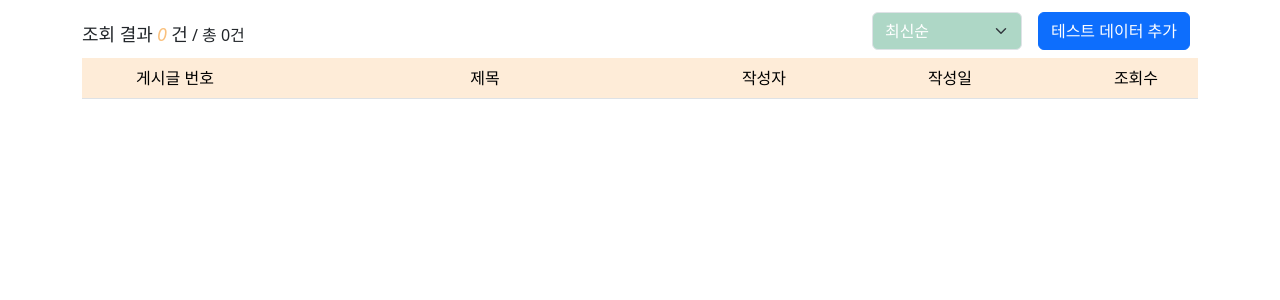
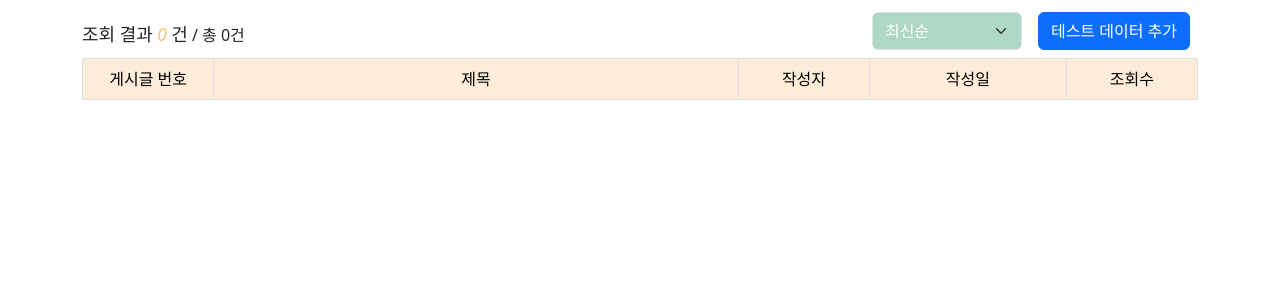
Before and after one commit to sieuno3o/kkyulboard, a Flask app: page /board/index in a window 1280 px wide. Shown: the part 78-378 px from the top of the page. Run offline with Flask 3, Linux system fonts and the light colour scheme; data comes from the database, SQL or seed files in the repository; data that the repository does not hold is empty; some libraries are stand-ins or nearby versions.

Commit message:
style board * title 부분 색상 변경 * table-boardered 속성 추가

```diff
--- a/static/css/board.css
+++ b/static/css/board.css
@@ -3,18 +3,23 @@
     font-weight: normal;
     background-color: rgba(250, 193, 126, 0.3);
 }
+
 .table th:nth-child(1) {
-    width: 15%;
+    width: 10%;
 }
+
 .table th:nth-child(2) {
-    width: 35%;
+    width: 40%;
 }
+
 .table th:nth-child(3) {
     width: 10%;
 }
+
 .table th:nth-child(4) {
-    width: 20%;
+    width: 15%;
 }
+
 .table th:nth-child(5) {
     width: 10%;
 }
@@ -63,3 +68,11 @@
     border-radius: 5px;
     padding: 3px 10px;
 }
+
+.board-td-custom {
+    color: #222222;
+}
+
+.table-rounded {
+    border-radius: 10px; /* Adjust the value to change the roundness */
+}
--- a/templates/board/index.html
+++ b/templates/board/index.html
@@ -38,7 +38,7 @@
                 </div>
             </div>
 
-            <table class="table postTable">
+            <table class="table postTable table-bordered">
                 <thead>
                 <tr>
                     <th class="postNum">게시글 번호</th>
@@ -52,7 +52,7 @@
                 {% for post in pag.items %}
                     <tr>
                         <td style="text-align: center;">{{ stIdx + loop.index0 }}</td>
-                        <td><a href="#">{{ post.title }}</a></td>
+                        <td><a class="board-td-custom" href="#">{{ post.title }}</a></td>
                         <td style="text-align: center;">{{ post.user.username }}</td>
                         <td style="text-align: center;">{{ post.updated_at.strftime("%Y-%m-%d %H:%M") }}</td>
                         <td style="text-align: center;">{{ post.click_count }}</td>
```
